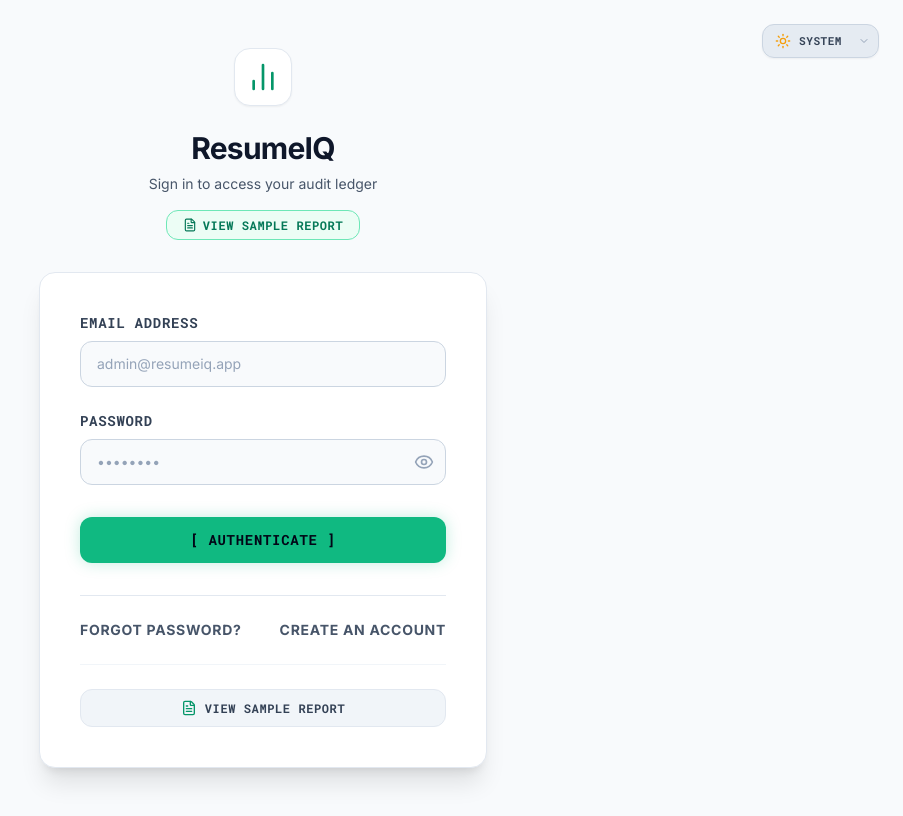
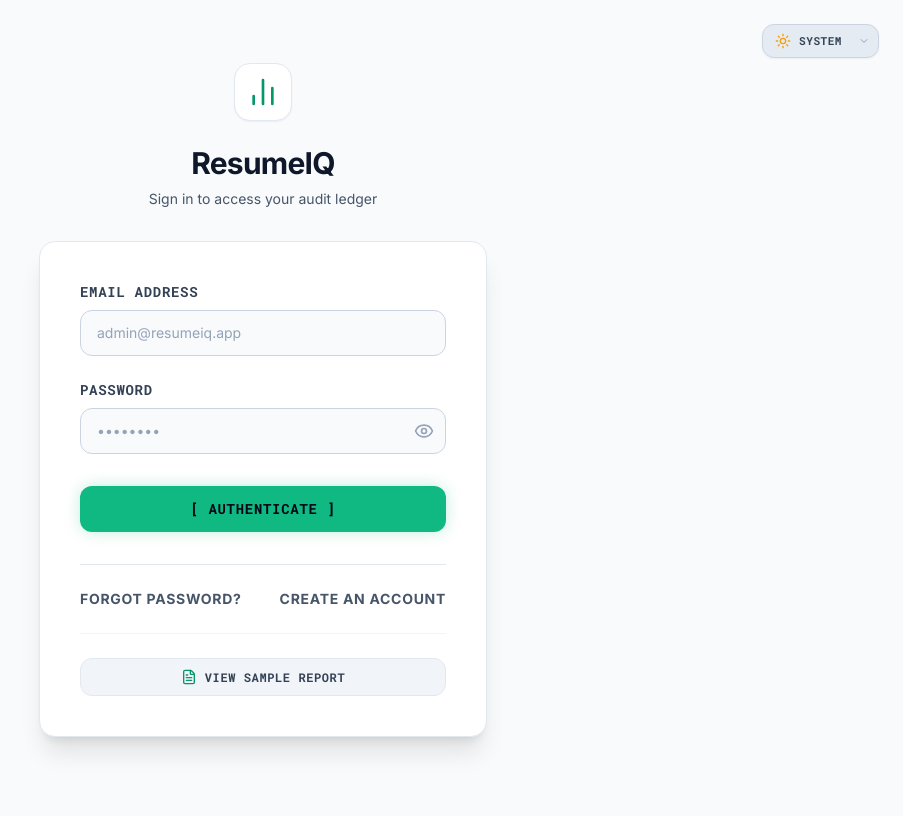
Before and after one commit to Rajksri02/resumeiq, a React (Vite) app in the folder client/: page /login in a window 1280 px wide. Shown: the whole page, without its empty margins (377-1280 px from the left). Built offline with nearby package versions, Linux system fonts and the light colour scheme; no server answers; a web font is replaced by a local one.

Commit message:
chore(ui): remove duplicate sample-report links

```diff
--- a/client/src/pages/Login.jsx
+++ b/client/src/pages/Login.jsx
@@ -43,15 +43,6 @@ const Login = () => {
         <p className="mt-2 text-center text-sm text-slate-600 dark:text-slate-400">
           Sign in to access your audit ledger
         </p>
-        <div className="mt-4">
-          <Link
-            to="/demo"
-            className="inline-flex items-center px-4 py-1.5 text-xs font-mono font-bold text-emerald-700 dark:text-emerald-400 bg-emerald-50 dark:bg-emerald-500/10 hover:bg-emerald-100 dark:hover:bg-emerald-500/20 border border-emerald-300 dark:border-emerald-500/30 rounded-xl transition-all tracking-wider uppercase focus-visible:outline-none focus-visible:ring-2 focus-visible:ring-emerald-500 shadow-xs"
-          >
-            <FileText className="w-3.5 h-3.5 mr-1.5" />
-            View sample report
-          </Link>
-        </div>
       </div>
 
       <div className="mt-8 sm:mx-auto sm:w-full sm:max-w-md">
--- a/client/src/pages/Register.jsx
+++ b/client/src/pages/Register.jsx
@@ -123,7 +123,7 @@ const Register = () => {
               Already have an account? Sign in.
             </Link>
             <Link to="/demo" className="text-xs font-mono font-bold text-emerald-700 dark:text-emerald-400 hover:underline uppercase tracking-wider">
-              View sample report →
+              View sample report
             </Link>
           </div>
         </div>
```
